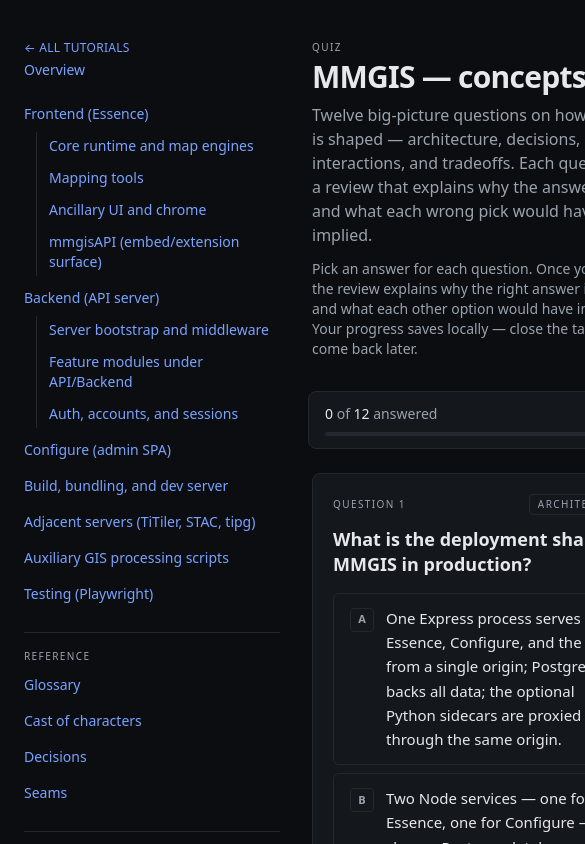
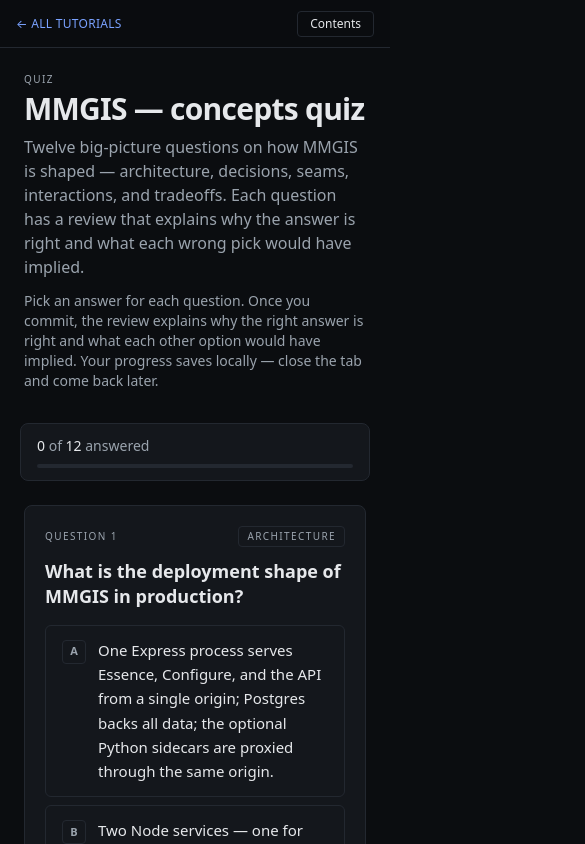
Before and after one commit to CarsonDavis/codebase-tutorial, a Next.js app: page /t/mmgis/quiz in a window 390 px wide. Shown: the top 844 px of the page, 585 px wide, since content can reach past the window. Built offline with nearby package versions, Linux system fonts and the light colour scheme.

Commit message:
Add mobile slide-in drawer for tutorial nav

```diff
--- a/app/t/[slug]/layout.tsx
+++ b/app/t/[slug]/layout.tsx
@@ -2,6 +2,7 @@ import path from "node:path";
 import { notFound } from "next/navigation";
 import { hasQuiz, loadTutorial } from "@/lib/tutorials";
 import { TutorialNav } from "@/components/TutorialNav";
+import { TutorialNavMobile } from "@/components/TutorialNavMobile";
 import type { ReactNode } from "react";
 
 const TUTORIALS_DIR = path.join(process.cwd(), "public/tutorials");
@@ -22,8 +23,15 @@ export default async function TutorialLayout({ children, params }: Props) {
   const quizAvailable = await hasQuiz(TUTORIALS_DIR, slug);
 
   return (
-    <div className="mx-auto grid max-w-7xl grid-cols-[16rem_1fr] gap-8 px-6 py-10">
-      <aside className="sticky top-10 self-start">
+    <>
+      <TutorialNavMobile
+        slug={slug}
+        components={tutorial.components}
+        aux={tutorial.aux}
+        hasQuiz={quizAvailable}
+      />
+      <div className="mx-auto grid max-w-7xl grid-cols-1 gap-8 px-6 pb-10 pt-[4.5rem] lg:grid-cols-[16rem_1fr] lg:pt-10">
+        <aside className="sticky top-10 hidden self-start lg:block">
           <TutorialNav
             slug={slug}
             components={tutorial.components}
@@ -33,5 +41,6 @@ export default async function TutorialLayout({ children, params }: Props) {
         </aside>
         <div>{children}</div>
       </div>
+    </>
   );
 }
--- a/components/Quiz.tsx
+++ b/components/Quiz.tsx
@@ -131,7 +131,7 @@ function ProgressBar({
 }) {
   const pct = total === 0 ? 0 : Math.round((answered / total) * 100);
   return (
-    <div className="sticky top-0 z-10 -mx-1 rounded-lg border border-[var(--color-border)] bg-[var(--color-bg-elev)] px-4 py-3 backdrop-blur">
+    <div className="sticky top-12 z-10 -mx-1 rounded-lg border border-[var(--color-border)] bg-[var(--color-bg-elev)] px-4 py-3 backdrop-blur lg:top-0">
       <div className="flex items-center justify-between gap-4">
         <div className="text-sm text-[var(--color-fg-muted)]">
           <span className="font-medium text-[var(--color-fg)]">{answered}</span>
--- /dev/null
+++ b/components/TutorialNavMobile.tsx
@@ -0,0 +1,80 @@
+"use client";
+
+import Link from "next/link";
+import { usePathname } from "next/navigation";
+import { useEffect, useState } from "react";
+import { TutorialNav } from "./TutorialNav";
+import type { Component, AuxEntry } from "@/lib/types";
+
+interface Props {
+  slug: string;
+  components: Component[];
+  aux?: AuxEntry[];
+  hasQuiz?: boolean;
+}
+
+export function TutorialNavMobile({ slug, components, aux, hasQuiz }: Props) {
+  const [open, setOpen] = useState(false);
+  const pathname = usePathname();
+
+  useEffect(() => {
+    setOpen(false);
+  }, [pathname]);
+
+  useEffect(() => {
+    if (!open) return;
+    const onKey = (e: KeyboardEvent) => {
+      if (e.key === "Escape") setOpen(false);
+    };
+    document.addEventListener("keydown", onKey);
+    const prevOverflow = document.body.style.overflow;
+    document.body.style.overflow = "hidden";
+    return () => {
+      document.removeEventListener("keydown", onKey);
+      document.body.style.overflow = prevOverflow;
+    };
+  }, [open]);
+
+  return (
+    <div className="lg:hidden">
+      <div className="fixed inset-x-0 top-0 z-30 flex h-12 items-center justify-between border-b border-[var(--color-border)] bg-[var(--color-bg)]/90 px-4 backdrop-blur">
+        <Link
+          href="/"
+          className="text-xs uppercase tracking-wide text-[var(--color-fg-muted)] hover:text-[var(--color-fg)]"
+        >
+          ← All tutorials
+        </Link>
+        <button
+          type="button"
+          onClick={() => setOpen(true)}
+          aria-expanded={open}
+          aria-controls="tutorial-nav-drawer"
+          className="rounded border border-[var(--color-border)] px-3 py-1 text-xs text-[var(--color-fg)] hover:border-[var(--color-accent)]"
+        >
+          Contents
+        </button>
+      </div>
+
+      {open && (
+        <>
+          <div
+            aria-hidden="true"
+            onClick={() => setOpen(false)}
+            className="fixed inset-0 z-40 bg-black/60"
+          />
+          <aside
+            id="tutorial-nav-drawer"
+            className="fixed inset-y-0 left-0 z-50 w-[280px] max-w-[85vw] overflow-y-auto border-r border-[var(--color-border)] bg-[var(--color-bg)] p-6"
+          >
+            <TutorialNav
+              slug={slug}
+              components={components}
+              aux={aux}
+              hasQuiz={hasQuiz}
+            />
+          </aside>
+        </>
+      )}
+    </div>
+  );
+}
```
Also changed, not shown: 2 other files (tests, documents, lock files or other folders). Lines whose indentation alone changed are shown as unchanged.
